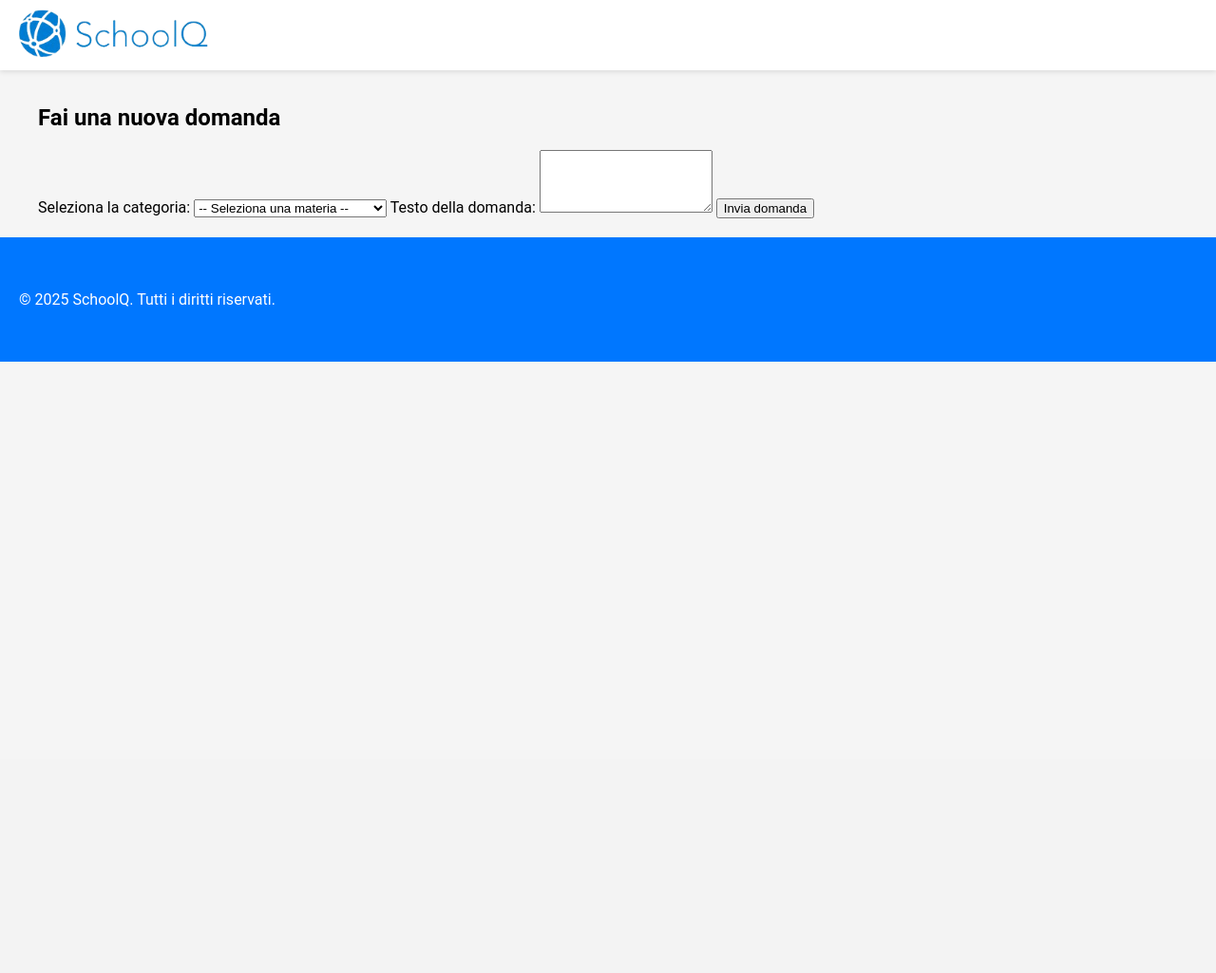
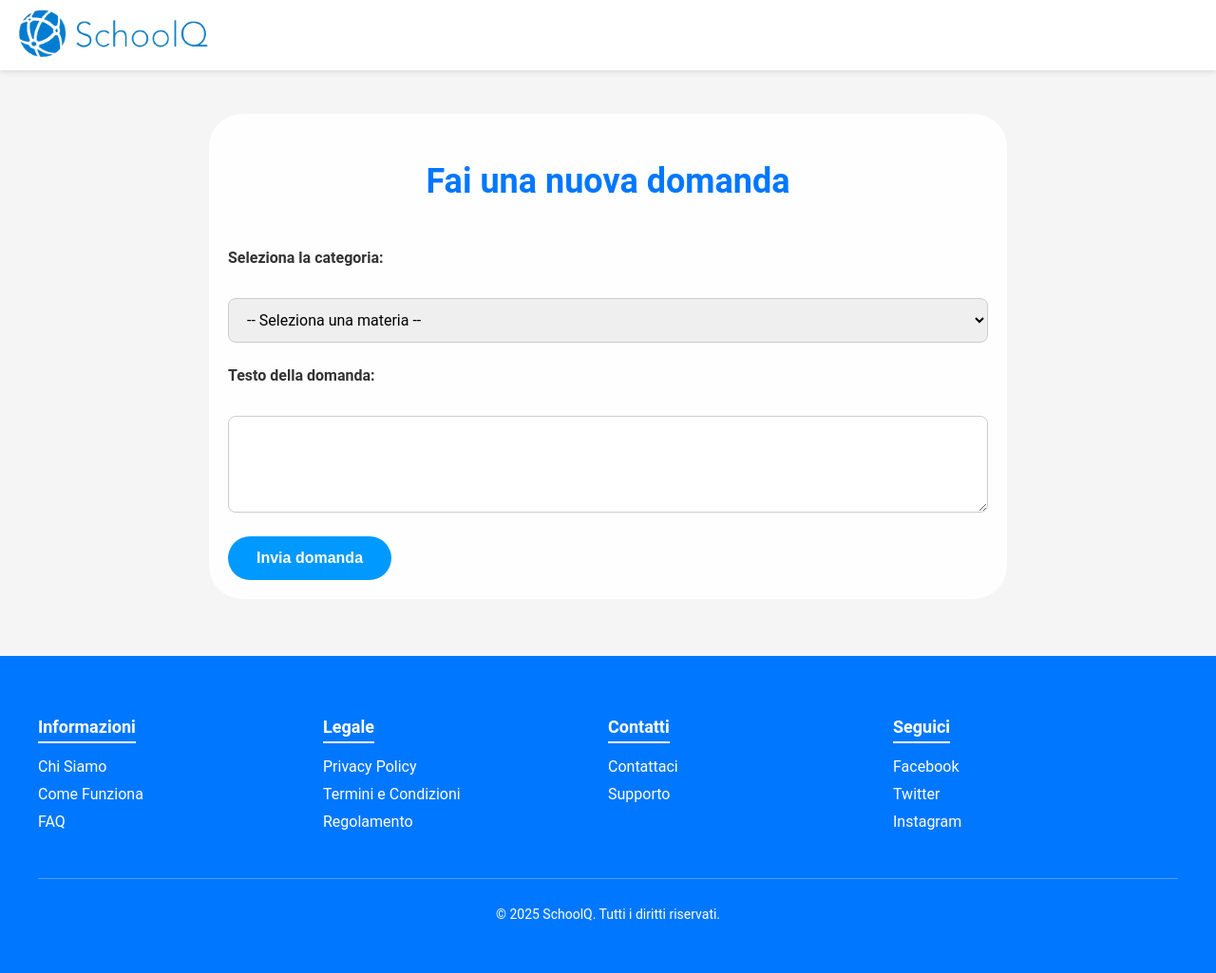
Before and after one commit to Polettogamer/GEPROGETTO, a PHP site: page /php_front/nuova_domanda.php in a window 1280 px wide. Shown: the whole page at 95% size. Before the commit the page ends 381 px from the top, so only its background shows below. Run offline with PHP 8.4, Linux system fonts and the light colour scheme; data comes from the database, SQL or seed files in the repository.

Commit message:
19/02/2025 Realizzazione nuova_domanda.css e sistemato il footer di ogni pag
Realizzazione nuova_domanda.css e sistemato il footer di ogni pag. 19/02/2025

```diff
--- a/PagWebSchoolQ/CSS/menuCSS.css
+++ b/PagWebSchoolQ/CSS/menuCSS.css
@@ -258,16 +258,6 @@
     color: #e0e0e0;
   }
 
-  /* Sezione "Seguici" per i social media */
-  .footer-section.social ul {
-    display: flex;
-    gap: 10px; /* Spazio tra le icone/link dei social */
-  }
-
-  .footer-section.social ul li {
-    margin-bottom: 0;
-  }
-
   /* Footer bottom: riga di copyright */
   .footer-bottom {
     width: 100%;
--- /dev/null
+++ b/PagWebSchoolQ/CSS/nuova_domandaCSS.css
@@ -0,0 +1,67 @@
+.main-content {
+  max-width: 800px;
+  margin: 120px auto 60px;
+  padding: 20px;
+  background-color: #fefefe;
+  border-radius: 35px;
+}
+
+.main-content h2 {
+  text-align: center;
+  margin-bottom: 50px;
+  color: #0077ff;
+  font-size: 36px;
+  font-weight: 700;
+}
+
+.main-content form {
+  display: flex;
+  flex-direction: column;
+  gap: 25px;
+}
+
+.main-content form label {
+  font-size: 16px;
+  font-weight: 600;
+  color: #333;
+  margin-bottom: 8px;
+}
+
+.main-content form select,
+.main-content form textarea,
+.main-content form input[type="text"] {
+  font-size: 16px;
+  padding: 12px 15px;
+  border: 1px solid #ccc;
+  border-radius: 8px;
+  outline: none;
+  transition: border 0.3s ease;
+  font-family: 'Roboto', sans-serif;
+}
+
+.main-content form select:focus,
+.main-content form textarea:focus,
+.main-content form input[type="text"]:focus {
+  border-color: #0077ff;
+}
+
+.main-content form textarea {
+  resize: vertical;
+}
+
+.main-content form button {
+  background-color: #0099ff;
+  color: #fff;
+  padding: 14px 30px;
+  border: none;
+  border-radius: 30px;
+  font-size: 16px;
+  cursor: pointer;
+  font-weight: 600;
+  transition: background-color 0.3s ease;
+  align-self: flex-start;
+}
+
+.main-content form button:hover {
+  background-color: #0077ff;
+}
--- a/PagWebSchoolQ/php_front/categoria.php
+++ b/PagWebSchoolQ/php_front/categoria.php
@@ -195,7 +195,7 @@
           <li><a href="supporto.html">Supporto</a></li>
         </ul>
       </div>
-      <div class="footer-section social">
+      <div class="footer-section">
         <h4>Seguici</h4>
         <ul>
           <li><a href="https://facebook.com/tuoforum" target="_blank">Facebook</a></li>
--- a/PagWebSchoolQ/php_front/nuova_domanda.php
+++ b/PagWebSchoolQ/php_front/nuova_domanda.php
@@ -46,6 +46,7 @@ $resultCategorie = $conn->query($sqlCategorie);
     <meta charset="UTF-8">
     <title>Nuova Domanda - SchoolQ</title>
     <link rel="stylesheet" href="../CSS/menuCSS.css">
+    <link rel="stylesheet" href="../CSS/nuova_domandaCSS.css">
 </head>
 <body>
     <header class="top-navbar">
@@ -85,8 +86,43 @@ $resultCategorie = $conn->query($sqlCategorie);
     </div>
 
     <footer class="footer">
+    <div class="footer-container">
+      <div class="footer-section">
+        <h4>Informazioni</h4>
+        <ul>
+          <li><a href="chi-siamo.html">Chi Siamo</a></li>
+          <li><a href="guida.html">Come Funziona</a></li>
+          <li><a href="faq.html">FAQ</a></li>
+        </ul>
+      </div>
+      <div class="footer-section">
+        <h4>Legale</h4>
+        <ul>
+          <li><a href="privacy.html">Privacy Policy</a></li>
+          <li><a href="termini.html">Termini e Condizioni</a></li>
+          <li><a href="regolamento.html">Regolamento</a></li>
+        </ul>
+      </div>
+      <div class="footer-section">
+        <h4>Contatti</h4>
+        <ul>
+          <li><a href="contact.html">Contattaci</a></li>
+          <li><a href="supporto.html">Supporto</a></li>
+        </ul>
+      </div>
+      <div class="footer-section">
+        <h4>Seguici</h4>
+        <ul>
+          <li><a href="https://facebook.com/tuoforum" target="_blank">Facebook</a></li>
+          <li><a href="https://twitter.com/tuoforum" target="_blank">Twitter</a></li>
+          <li><a href="https://instagram.com/tuoforum" target="_blank">Instagram</a></li>
+        </ul>
+      </div>
+      <div class="footer-bottom">
         <p>&copy; 2025 SchoolQ. Tutti i diritti riservati.</p>
-    </footer>
+      </div>
+    </div>
+  </footer>
 </body>
 </html>
 
--- a/PagWebSchoolQ/php_front/profilo.php
+++ b/PagWebSchoolQ/php_front/profilo.php
@@ -104,7 +104,7 @@
           <li><a href="supporto.html">Supporto</a></li>
         </ul>
       </div>
-      <div class="footer-section social">
+      <div class="footer-section">
         <h4>Seguici</h4>
         <ul>
           <li><a href="https://facebook.com/tuoforum" target="_blank">Facebook</a></li>
--- a/PagWebSchoolQ/php_front/risposta.php
+++ b/PagWebSchoolQ/php_front/risposta.php
@@ -184,7 +184,7 @@
           <li><a href="supporto.html">Supporto</a></li>
         </ul>
       </div>
-      <div class="footer-section social">
+      <div class="footer-section">
         <h4>Seguici</h4>
         <ul>
           <li><a href="https://facebook.com/tuoforum" target="_blank">Facebook</a></li>
```
Also changed, not shown: PagWebSchoolQ/php_front/dashboard.php (+5 -4 lines).
